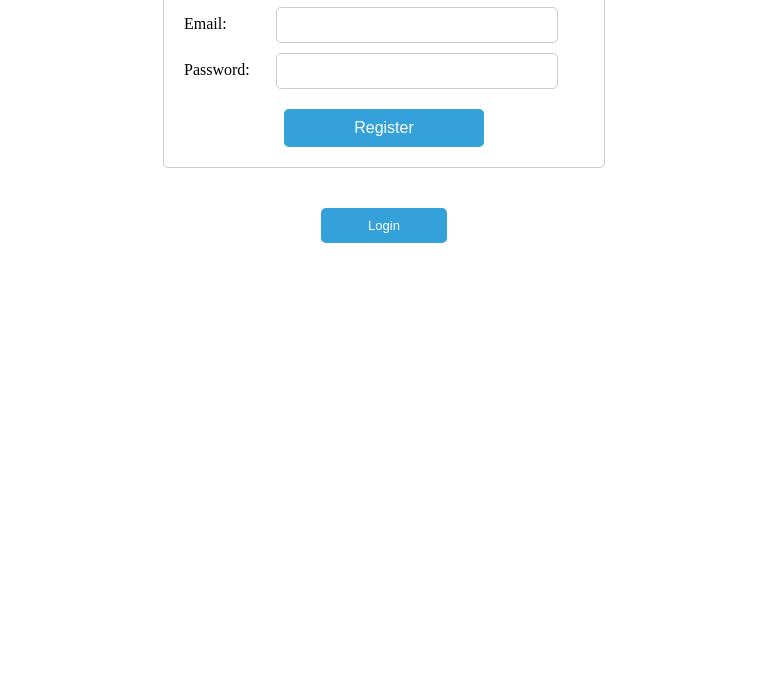
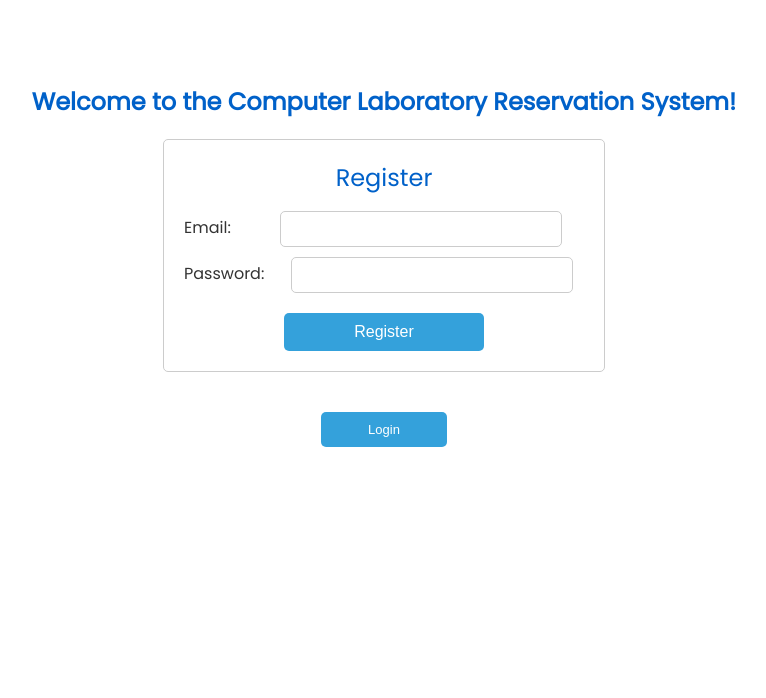
Before and after one commit to InoVin19/CCAPDEV-MCO, a plain HTML site: page register.html in a window 1280 px wide. Shown: the part 102-800 px from the top of the page, without its empty margins (256-1022 px from the left). Drawn offline with nearby package versions, Linux system fonts and the light colour scheme.

Commit message:
loginreg

```diff
--- a/CSS/style.css
+++ b/CSS/style.css
@@ -1,14 +1,36 @@
+body {
+  background-color: #ffffff;
+  font-family: 'Poppins', sans-serif;
+}
+
+h2 {
+  color: #0061c9;
+  text-align: center;
+}
+
+#app {
+  display: flex;
+  flex-direction: column;
+  align-items: center;
+  justify-content: center;
+  height: 100vh;
+  margin-top: -50px; /* Adjust the value to bring it up */
+}
+
 .container {
   max-width: 400px;
   margin: 0 auto;
   padding: 20px;
   border: 1px solid #ccc;
   border-radius: 5px;
-
 }
 
 h1 {
   text-align: center;
+  font-size: 24px;
+  font-weight: normal;
+  color: #0061c9;
+  margin-top: 0;
 }
 
 .form-group {
@@ -22,13 +44,17 @@ label.em {
   margin-bottom: 5px;
   text-align: right;
   margin-right: 19px;
+  font-size: 16px;
+  color: #333;
 }
 
-label.emRegis{
+label.emRegis {
   display: inline-block;
   margin-bottom: 5px;
   text-align: right;
   margin-right: 45px;
+  font-size: 16px;
+  color: #333;
 }
 
 label.pass {
@@ -36,18 +62,26 @@ label.pass {
   margin-bottom: 5px;
   text-align: right;
   margin-right: 22px;
+  font-size: 16px;
+  color: #333;
 }
+
 label.first {
   display: inline-block;
   margin-bottom: 5px;
   text-align: right;
   margin-right: 10px;
+  font-size: 16px;
+  color: #333;
 }
+
 label.last {
   display: inline-block;
   margin-bottom: 5px;
   text-align: right;
   margin-right: 12px;
+  font-size: 16px;
+  color: #333;
 }
 
 input[id="username"],
@@ -78,7 +112,7 @@ button.log {
   cursor: pointer;
 }
 
-button.sign{
+button.sign {
   margin-top: 40px;
   margin-left: auto;
   margin-right: auto;
--- a/register.html
+++ b/register.html
@@ -3,10 +3,12 @@
 <head>
   <title>Registration | Lab Reservation System</title>
   <link rel="stylesheet" href="CSS/style.css">
+  <link rel="stylesheet" href="https://fonts.googleapis.com/css2?family=Poppins&display=swap">
   <script src="https://unpkg.com/vue@2"></script>
 </head>
 <body>
   <div id="app">
+    <h2>Welcome to the Computer Laboratory Reservation System!</h2>
     <div class="container">
       <form @submit.prevent="submitForm">
       <h1>Register</h1>
```
Also changed, not shown: login.html (+4 -1 lines).
